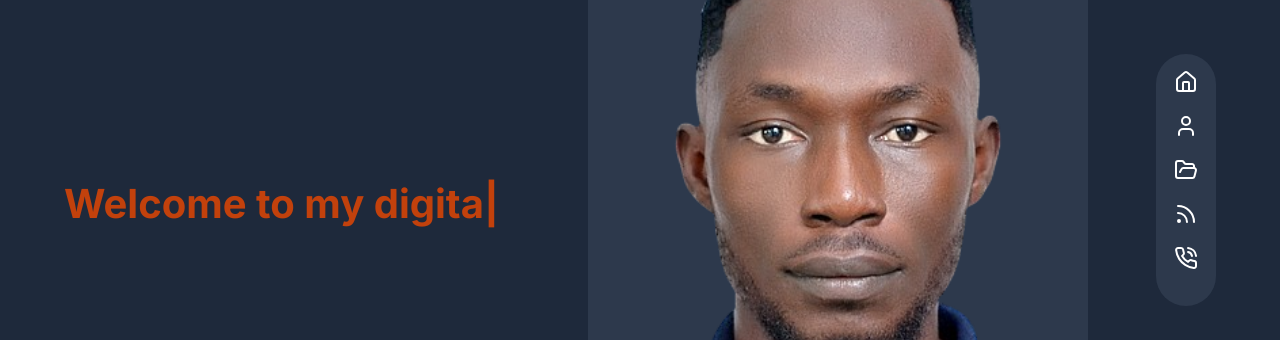
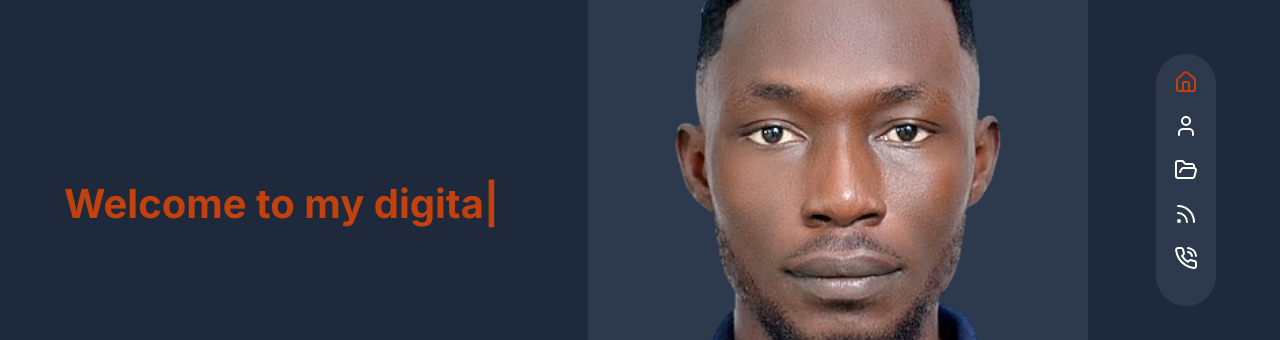
Before and after one commit to and-rews/devdrews, a Next.js app: page / in a window 1280 px wide. Shown: the part 186-526 px from the top of the page. Built offline with nearby package versions, Linux system fonts and the light colour scheme.

Commit message:
active links

```diff
--- a/app/dashboard/posts/edit/[id]/page.tsx
+++ b/app/dashboard/posts/edit/[id]/page.tsx
@@ -1,6 +1,6 @@
 "use client";
 
-import React, { useState, useEffect } from "react";
+import React, { useState, useEffect, FormEvent } from "react";
 import {
   doc,
   getDoc,
--- a/components/Navbar.tsx
+++ b/components/Navbar.tsx
@@ -6,17 +6,47 @@ import "aos/dist/aos.css";
 import styles from "../styles/Navbar.module.css";
 import Link from "next/link";
 import { FolderOpen, Home, PhoneCall, Rss, User } from "lucide-react";
+import { usePathname } from "next/navigation";
+
+const navLinks = [
+  { name: "Home", href: "/", icon: <Home /> },
+  { name: "About", href: "/about", icon: <User /> },
+  { name: "Projects", href: "/projects", icon: <FolderOpen /> },
+  { name: "Blog", href: "/blog", icon: <Rss /> },
+  { name: "Contact", href: "/contact", icon: <PhoneCall /> },
+];
 
 export default function Navbar() {
+  const pathname = usePathname();
+
   useEffect(() => {
     AOS.init({
-      duration: 1000, // Animation duration
+      duration: 1000,
     });
   }, []);
 
   return (
     <div className={styles.navContainer}>
       <aside data-aos="fade-left" className={styles.navbar}>
+        <nav className={styles.nav}>
+          {navLinks.map((link) => {
+            const isActive = pathname.endsWith(link.href);
+            return (
+              <ul key={link.name} className={styles.ul}>
+                <li data-aos="fade-right" data-aos-delay="100">
+                  <Link href={link.href}>
+                    <i className={isActive ? "text-orange-700" : "text-white"}>
+                      {link.icon}
+                    </i>
+                    <span>{link.name}</span>
+                  </Link>
+                </li>
+              </ul>
+            );
+          })}
+        </nav>
+      </aside>
+      {/* <aside data-aos="fade-left" className={styles.navbar}>
         <nav className={styles.nav}>
           <ul className={styles.ul}>
             <li data-aos="fade-right">
@@ -51,7 +81,7 @@ export default function Navbar() {
             </li>
           </ul>
         </nav>
-      </aside>
+      </aside> */}
     </div>
   );
 }
--- a/styles/Navbar.module.css
+++ b/styles/Navbar.module.css
@@ -53,6 +53,10 @@
   opacity: 1;
 }
 
+.active {
+  color: red;
+}
+
 @media only screen and (max-width: 780px) {
   .navContainer {
     display: flex;
```
